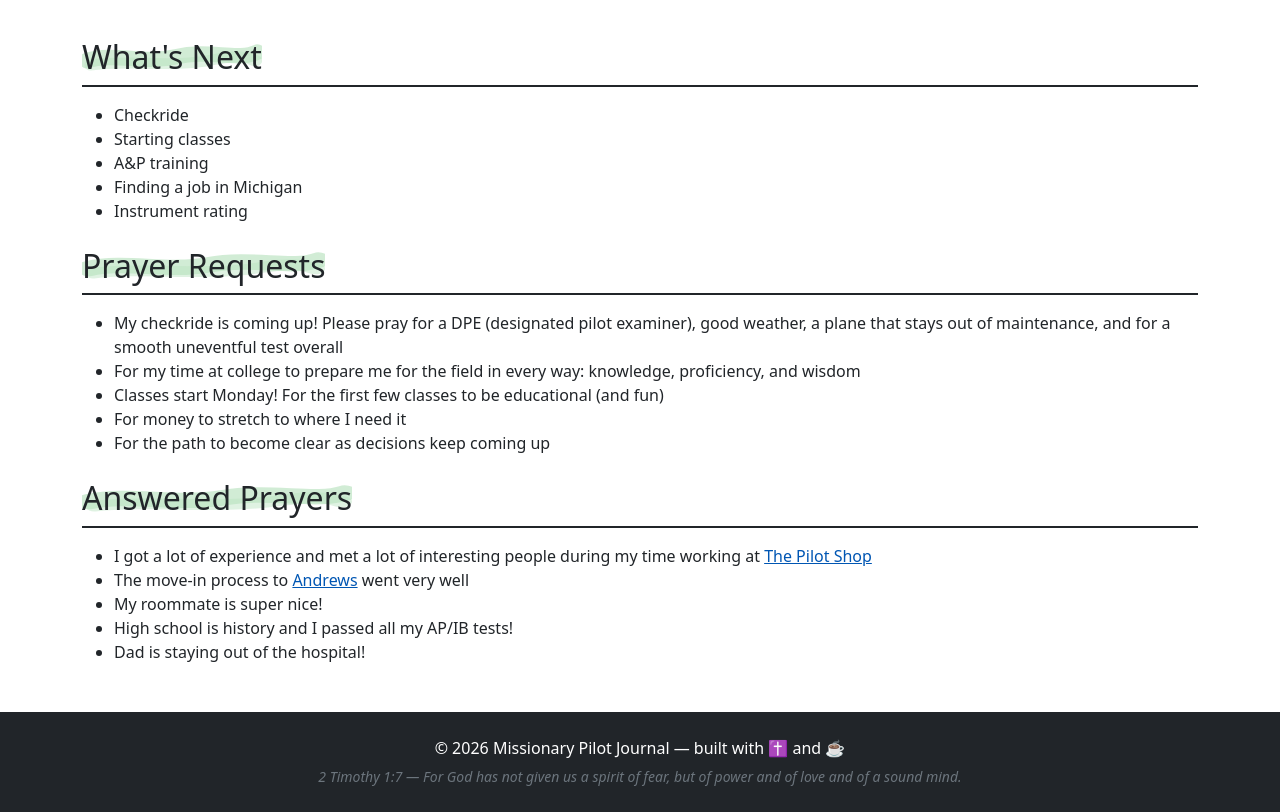
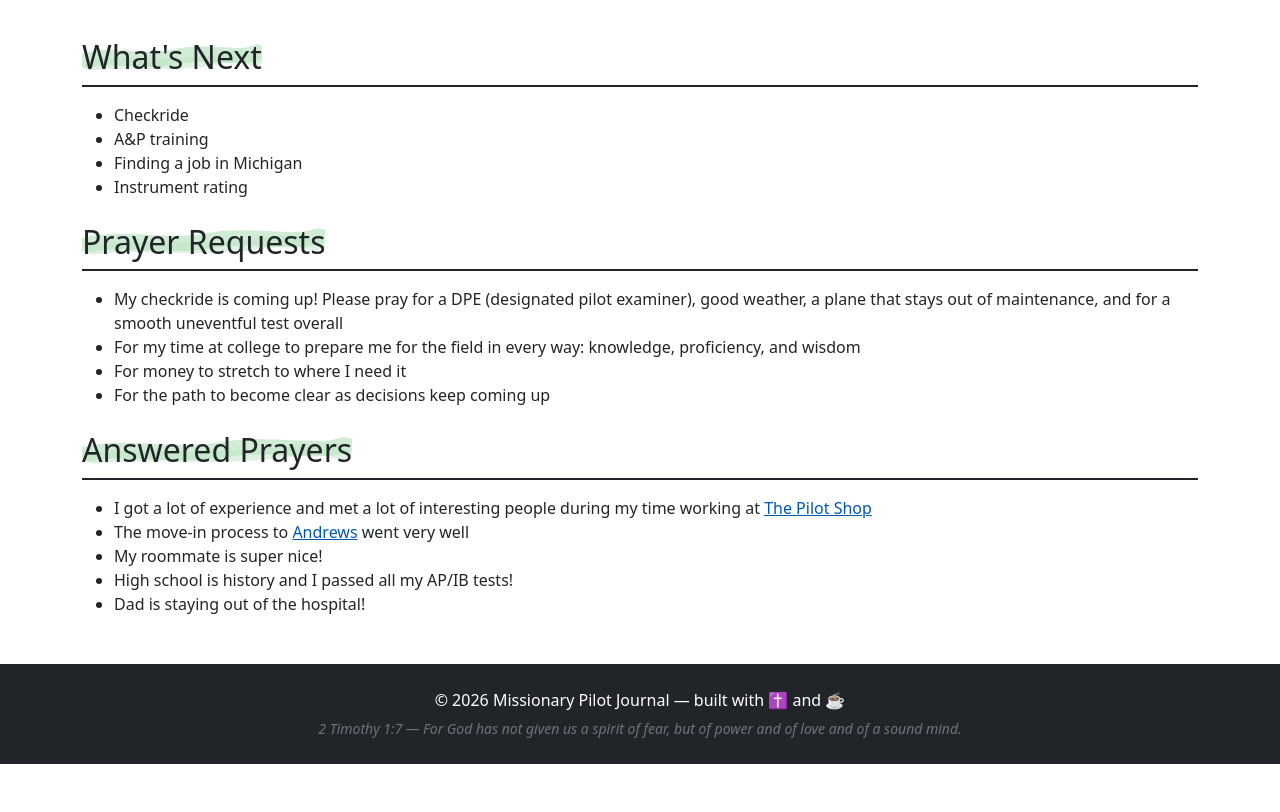
Before and after one commit to annaamore/missionarypilotmechanic, a plain HTML site: page index.html in a window 1280 px wide. Shown: the part 1180-1992 px from the top of the page. After the commit the page ends 1944 px from the top, so only its background shows below. Drawn offline with nearby package versions, Linux system fonts and the light colour scheme.

Commit message:
Remove outdated What's Next and Prayer Requests items

```diff
--- a/index.html
+++ b/index.html
@@ -108,7 +108,6 @@
       <h2 class="section-heading mb-3"><span class="scribble">What's Next</span></h2>
       <ul>
         <li>Checkride</li>
-        <li>Starting classes</li>
         <li>A&amp;P training</li>
         <li>Finding a job in Michigan</li>
         <li>Instrument rating</li>
@@ -121,7 +120,6 @@
       <ul>
         <li>My checkride is coming up! Please pray for a DPE (designated pilot examiner), good weather, a plane that stays out of maintenance, and for a smooth uneventful test overall</li>
         <li>For my time at college to prepare me for the field in every way: knowledge, proficiency, and wisdom</li>
-        <li>Classes start Monday! For the first few classes to be educational (and fun)</li>
         <li>For money to stretch to where I need it</li>
         <li>For the path to become clear as decisions keep coming up</li>
       </ul>
```
